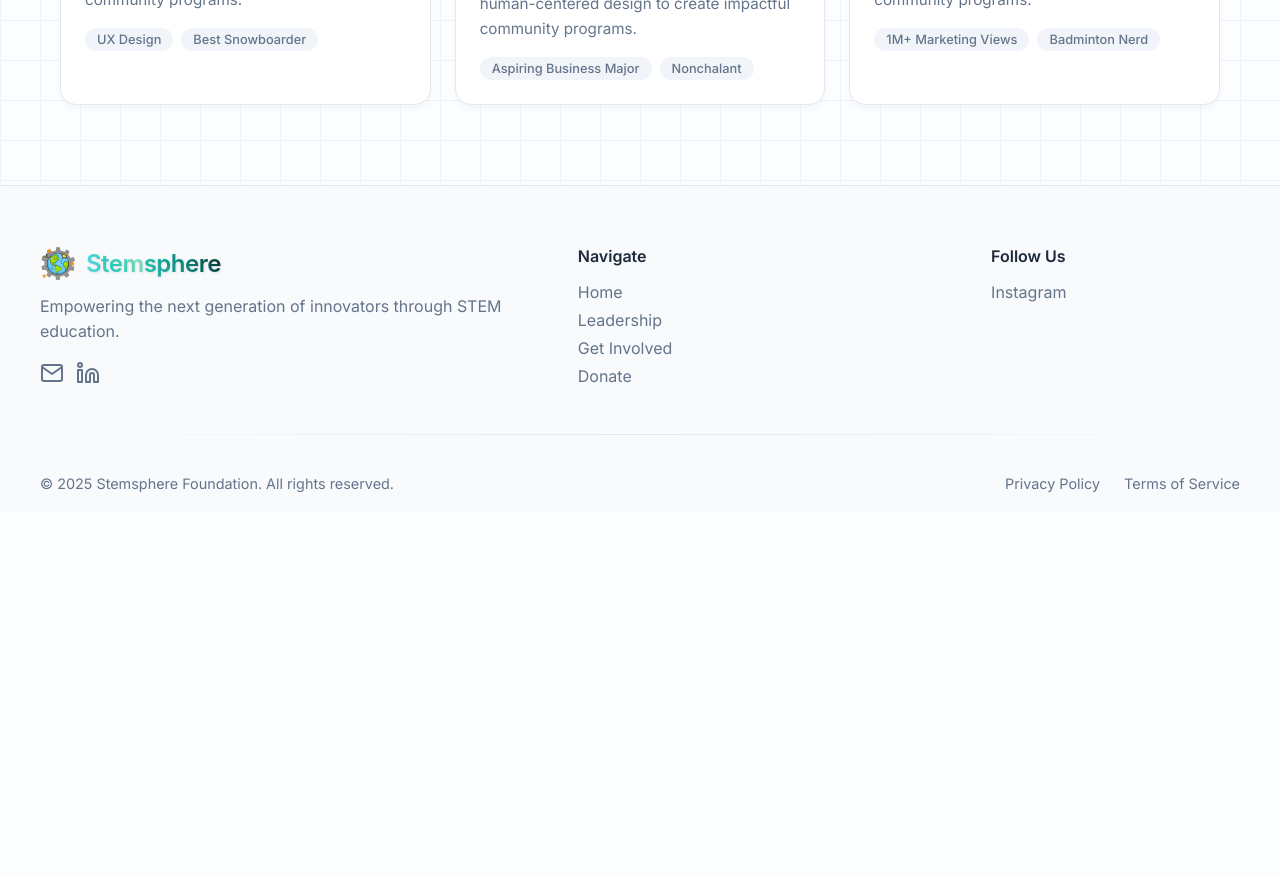
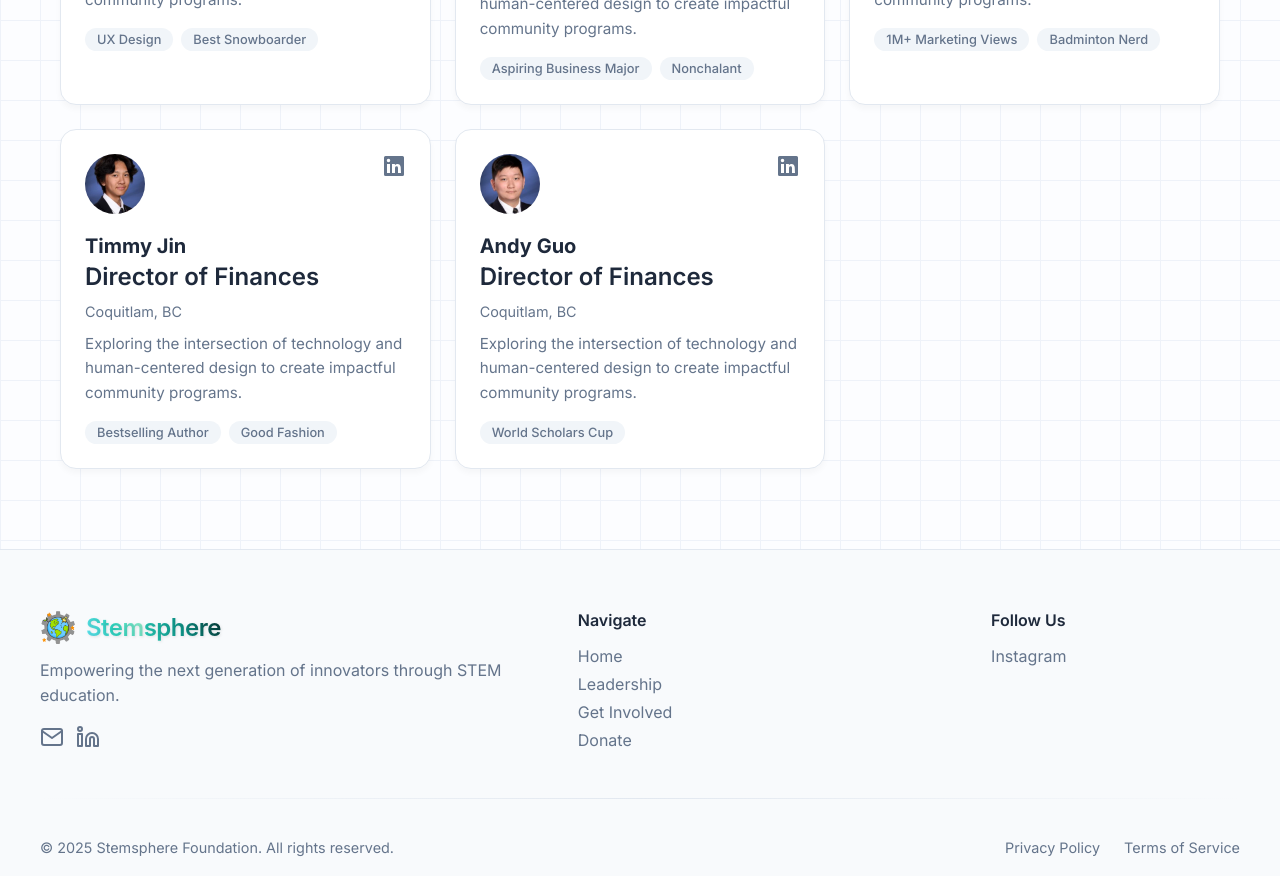
Before and after one commit to diwenne/stemsphere, a React (Vite) app: page /leadership in a window 1280 px wide. Shown: the part 1060-1936 px from the top of the page. Before the commit the page ends 1572 px from the top, so only its background shows below. Built offline with nearby package versions, Linux system fonts and the light colour scheme.

Commit message:
andy timmy

```diff
--- a/src/pages/Leadership/Leadership.tsx
+++ b/src/pages/Leadership/Leadership.tsx
@@ -7,6 +7,8 @@ import drishya from '../../assets/drishya.jpg';
 import tristan from '../../assets/tristan.png';
 import zoe from '../../assets/zoe.jpg';
 import eden from '../../assets/eden.jpg';
+import timmy from '../../assets/timmy.jpg';
+import andy from '../../assets/andy.jpg';
 
 const leaders = [
   {
@@ -63,6 +65,24 @@ const leaders = [
     tags: ['1M+ Marketing Views','Badminton Nerd'],
     linkedinUrl: 'http://linkedin.com/in/zoe-zhu-011551377',
   },
+  {
+    name: 'Timmy Jin',
+    title: 'Director of Finances',
+    affiliation: 'Coquitlam, BC',
+    bio: 'Exploring the intersection of technology and human-centered design to create impactful community programs.',
+    avatarUrl: timmy,
+    tags: ['Bestselling Author','Good Fashion'],
+    linkedinUrl: 'https://linkedin.com/in/timmy-jin-24bb51363',
+  },
+  {
+    name: 'Andy Guo',
+    title: 'Director of Finances',
+    affiliation: 'Coquitlam, BC',
+    bio: 'Exploring the intersection of technology and human-centered design to create impactful community programs.',
+    avatarUrl: andy,
+    tags: ['World Scholars Cup'],
+    linkedinUrl: 'http://linkedin.com/in/andy-guo-11a699329',
+  },
 ];
 
 const Leadership = () => {
```
Also changed, not shown: src/assets/andy.jpg (added), src/assets/timmy.jpg (added).
